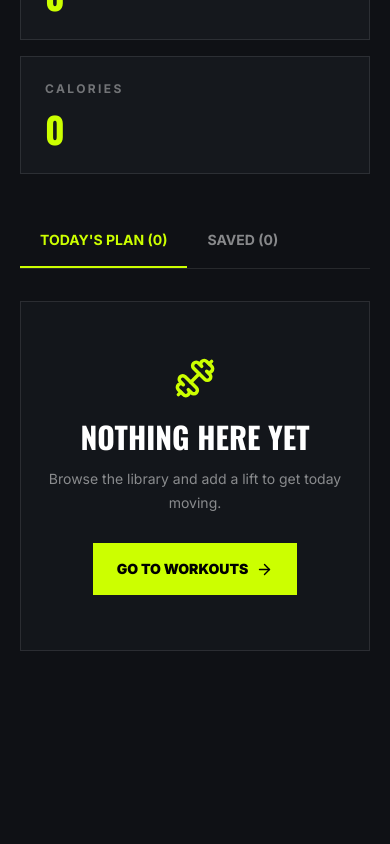
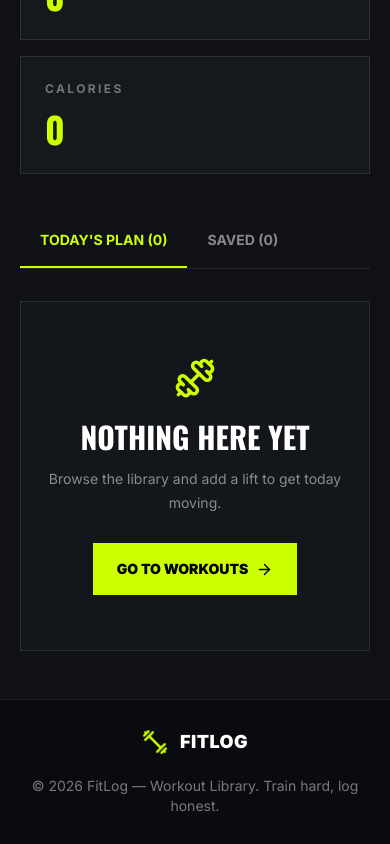
Before and after one commit to azmirx/assignment-6, a Next.js app: page /my-plan in a window 390 px wide. Shown: the part 515-1359 px from the top of the page. Before the commit the page ends 1214 px from the top, so only its background shows below. Built offline with nearby package versions, Linux system fonts and the light colour scheme.

Commit message:
added responsive FitLog footer

```diff
--- a/app/layout.js
+++ b/app/layout.js
@@ -1,6 +1,7 @@
 import { Inter, Oswald } from "next/font/google";
 import "./globals.css";
 import Providers from "./providers";
+import Footer from "@/components/Footer";
 
 const inter = Inter({
   subsets: ["latin"],
@@ -21,7 +22,10 @@ export default function RootLayout({ children }) {
   return (
     <html lang="en">
       <body className={`${inter.variable} ${oswald.variable}`}>
-        <Providers>{children}</Providers>
+        <Providers>
+          {children}
+          <Footer />
+        </Providers>
       </body>
     </html>
   );
--- /dev/null
+++ b/components/Footer.js
@@ -0,0 +1,29 @@
+import Image from "next/image";
+import Link from "next/link";
+
+export default function Footer() {
+  return (
+    <footer className="border-t border-white/10 bg-[#090b0e]">
+      <div className="mx-auto flex max-w-7xl flex-col items-center justify-between gap-5 px-5 py-7 sm:flex-row lg:px-8">
+        {/* Brand */}
+        <Link href="/" className="flex items-center gap-3">
+          <Image
+            src="/logo.png"
+            alt="FitLog Logo"
+            width={26}
+            height={26}
+          />
+
+          <span className="text-lg font-black tracking-wide text-white">
+            FITLOG
+          </span>
+        </Link>
+
+        {/* Copyright */}
+        <p className="text-center text-sm text-white/45 sm:text-right">
+          © 2026 FitLog — Workout Library. Train hard, log honest.
+        </p>
+      </div>
+    </footer>
+  );
+}
```
